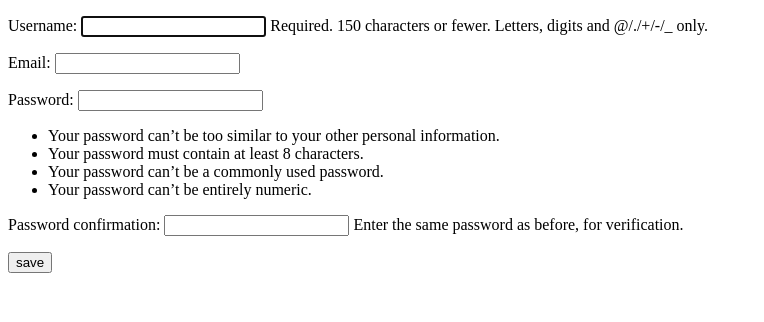
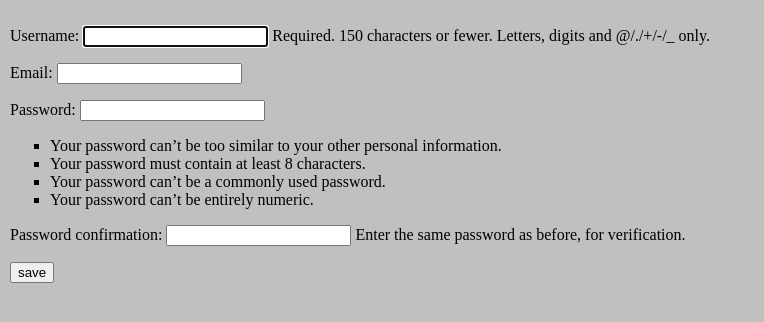
Before and after one commit to kar655/django-project, a Django app: page /frama/register in a window 1280 px wide. Shown: the top 322 px of the page, without its empty margins (0-764 px from the left). Run offline with Django 3.2, Linux system fonts and the light colour scheme.

Commit message:
Use css in login and logout form

```diff
--- a/frama/static/frama/css/index.css
+++ b/frama/static/frama/css/index.css
@@ -6,18 +6,19 @@
     --background: whitesmoke;
 
     /* light style */
-    /* --bar_color: #297373;
+    /*
+    --bar_color: #297373;
     --default: #F3D3BD;
-    --background: #f4ebd9; */
+    */
 }
 
 html, body {
-    background-color: var(--background);
+    background-color: var(--default);
     margin: 0;
 }
 
-div {
-    background-color: var(--default);
+form {
+    padding: 10px;
 }
 
 .full-height {
--- a/frama/templates/frama/index.html
+++ b/frama/templates/frama/index.html
@@ -20,7 +20,6 @@
     </div>
     <div class="flex-grid" id="page-data">
         <div class="col" id="files">
-            <p id="random">Random Here</p>
             <h3>File Selection dialog</h3>
             <ul>
                 {% include "frama/directory_tree_recursive.html" %}
--- a/frama/templates/frama/login_form.html
+++ b/frama/templates/frama/login_form.html
@@ -3,6 +3,9 @@
 <head>
     <meta charset="UTF-8">
     <title>Login Form</title>
+    {% load static %}
+    <link rel="stylesheet" href="{% static 'frama/css/index.css' %}">
+    <meta name="viewport" content="width=device-width, initial-scale=1">
 </head>
 <body>
 <form method="post">
--- a/frama/templates/frama/logout_form.html
+++ b/frama/templates/frama/logout_form.html
@@ -3,6 +3,9 @@
 <head>
     <meta charset="UTF-8">
     <title>Logout</title>
+    {% load static %}
+    <link rel="stylesheet" href="{% static 'frama/css/index.css' %}">
+    <meta name="viewport" content="width=device-width, initial-scale=1">
 </head>
 <body>
 <a href="{% url 'login' %}">Login again</a>
```
Also changed, not shown: db.sqlite3.
